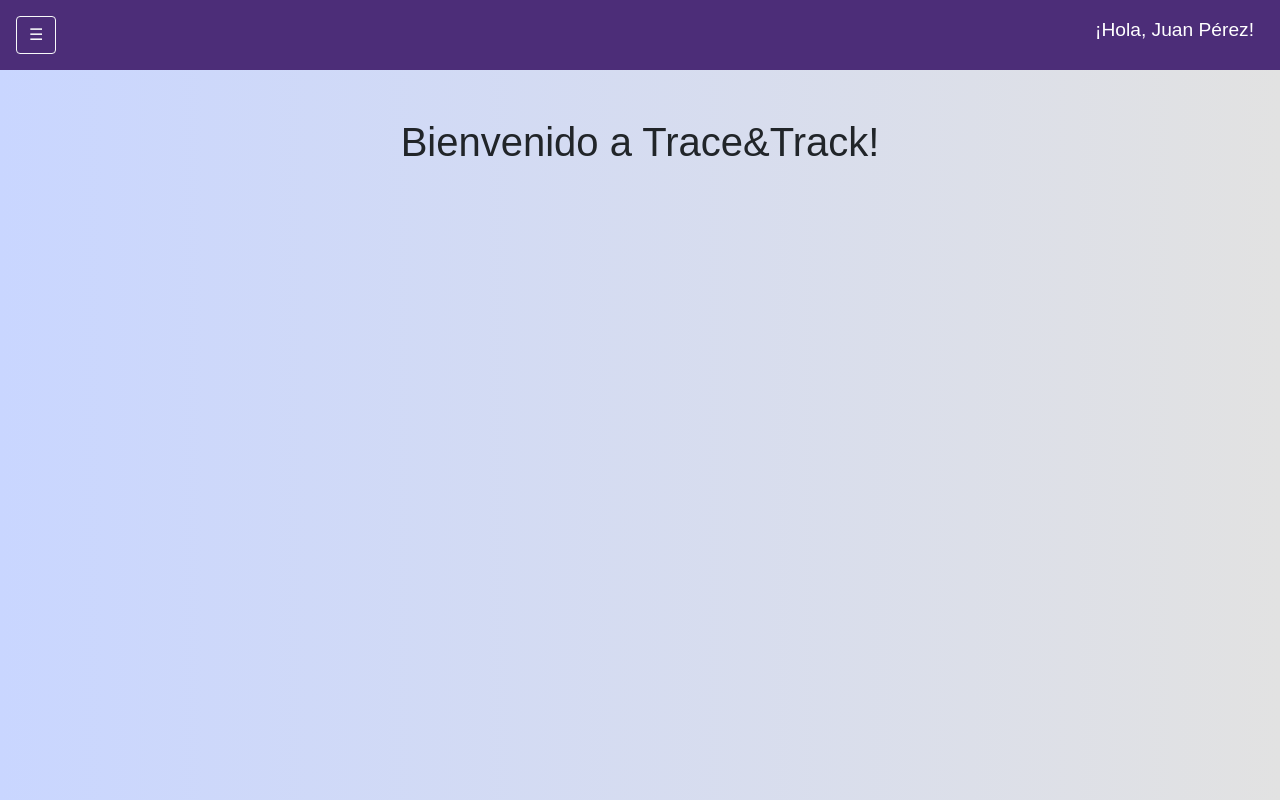
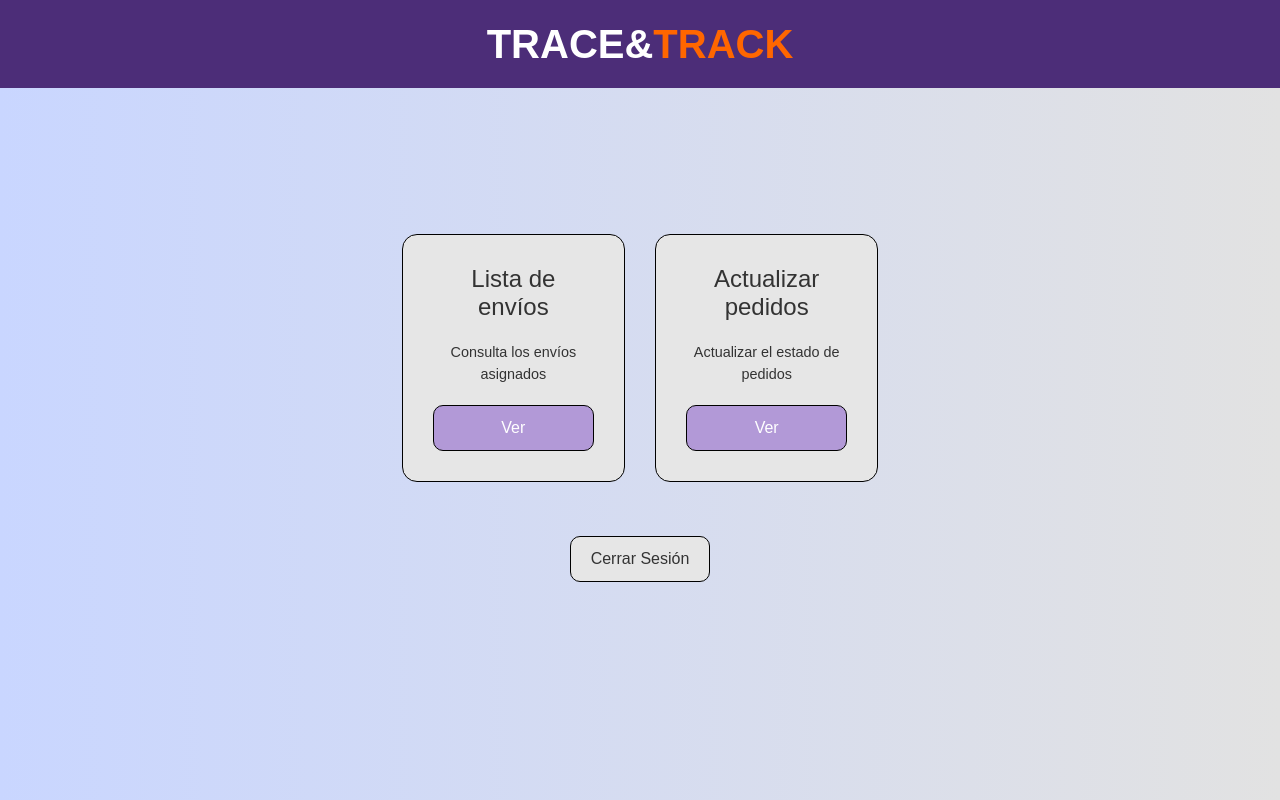
Before and after one commit to AetherDark/Rastreo-Logistico, a PHP site: page /MenuRepartidor.html in a window 1280 px wide. Run offline with PHP 8.4, Linux system fonts and the light colour scheme.

Commit message:
Mejora de MenuRepartidor

```diff
--- a/MenuRepartidor/ActualizarPedidos.html
+++ b/MenuRepartidor/ActualizarPedidos.html
@@ -33,6 +33,7 @@
                 <textarea class="form-control" id="comentario"></textarea>
             </div>
             <button type="submit" class="btn btn-primary">Actualizar Estado</button>
+            <button class="btn btn-primary" onclick="window.location.href='MenuRepartidor.html'">Regresar</button>
         </form>
     </main>
 
--- a/MenuRepartidor/ListaEnvios.html
+++ b/MenuRepartidor/ListaEnvios.html
@@ -38,6 +38,7 @@
             </tbody>
         </table>
     </main>
+    <button class="btn btn-primary" onclick="window.location.href='MenuRepartidor.html'">Regresar</button>
 
     <script src="https://code.jquery.com/jquery-3.5.1.slim.min.js"></script>
     <script src="https://cdn.jsdelivr.net/npm/bootstrap@4.5.2/dist/js/bootstrap.bundle.min.js"></script>
--- a/MenuRepartidor/MenuRepartidor.css
+++ b/MenuRepartidor/MenuRepartidor.css
@@ -1,15 +1,150 @@
-.custom-navbar {
-    background-color: #4c2d78 !important;
+/* Estilos generales */
+body {
+    font-family: Arial, sans-serif;
+    background: linear-gradient(to right, #c9d6ff, #e2e2e2);
+    margin: 0;
+    padding: 0;
+    display: flex;
+    flex-direction: column;
+    align-items: center;
 }
 
-.greeting {
-    font-size: 1.2em;
-    margin-right: 10px;
+.header {
+    background-color: #4c2d78;
+    width: 100%;
+    padding: 20px 0;
+    text-align: center;
+    position: sticky;
+    top: 0;
+    z-index: 1000;
 }
 
-/* Estilos para el sidebar */
-.collapse .custom-navbar {
-    background-color: #4c2d78;
+.header h1 {
+    color: #ffffff;
+    font-size: 2.5em;
+    margin: 0;
 }
 
-/* Estilos adicionales específicos para esta página */
+.content {
+    display: flex;
+    flex-direction: column;
+    align-items: center;
+    justify-content: center;
+    min-height: 80vh;
+    width: 100%;
+}
+
+.container {
+    max-width: 1200px;
+    display: flex;
+    flex-wrap: wrap;
+    justify-content: center;
+    gap: 30px;
+    padding: 0 20px;
+    margin: 0 auto;
+    box-sizing: border-box;
+}
+
+/* Estilos para tarjetas */
+.card {
+    background-color: #e6e6e6;
+    border-radius: 15px;
+    padding: 30px;
+    text-align: center;
+    border: 1px solid #000000;
+    transition: transform 0.3s ease, box-shadow 0.3s ease;
+    display: flex;
+    flex-direction: column;
+    justify-content: space-between;
+    width: 350px; /* Ajuste del ancho de la tarjeta */
+    height: auto;
+}
+
+.card:hover {
+    transform: scale(1.05);
+    box-shadow: 0 8px 16px rgba(0, 0, 0, 0.2);
+}
+
+.card h2 {
+    font-size: 1.5em;
+    color: #333;
+    margin-bottom: 20px;
+}
+
+.card p {
+    color: #333;
+    font-size: 0.9em;
+    margin-bottom: auto;
+}
+
+.btn {
+    background-color: #b299d7;
+    color: #ffffff;
+    border: 1px solid #000000;
+    border-radius: 10px;
+    padding: 10px 20px;
+    cursor: pointer;
+    font-size: 1em;
+    margin-top: 20px;
+}
+
+.btn:hover {
+    background-color: #8f6bbd;
+}
+
+/* Estilo específico para el botón de cerrar sesión */
+.logout-btn {
+    background-color: #e6e6e6;
+    color: #333;
+    border: 1px solid #000000;
+    border-radius: 10px;
+    padding: 10px 20px;
+    margin-top: 20px;
+    font-size: 1em;
+}
+
+.logout-btn:hover {
+    background-color: #cccccc;
+}
+
+/* Diseño responsivo */
+@media (max-width: 768px) {
+    .container {
+        flex-direction: column;
+        align-items: center;
+    }
+
+    .card {
+        width: 100%;
+        max-width: 400px;
+        margin-bottom: 20px;
+    }
+}
+
+/* Media query para resoluciones intermedias */
+@media (min-width: 769px) and (max-width: 1199px) {
+    .container {
+        display: flex;
+        justify-content: center;
+        gap: 30px;
+    }
+}
+
+/* Estilos para el logo */
+.Logo {
+    font-family: 'Futura', 'Arial', sans-serif;
+    font-size: 3em;
+    font-weight: bold;
+}
+
+.Logo .Track {
+    color: #ff6600;
+}
+
+.Logo .Trace {
+    color: #4c2d78;
+}
+
+.Logo span {
+    font-weight: bold;
+}
--- a/MenuRepartidor/MenuRepartidor.html
+++ b/MenuRepartidor/MenuRepartidor.html
@@ -3,37 +3,41 @@
 <head>
     <meta charset="UTF-8">
     <meta name="viewport" content="width=device-width, initial-scale=1.0">
-    <title>Interfaz del Repartidor</title>
-    <link href="https://stackpath.bootstrapcdn.com/bootstrap/4.5.2/css/bootstrap.min.css" rel="stylesheet">
+    <title>Trace & Track - Repartidor</title>
+    <link rel="stylesheet" href="https://stackpath.bootstrapcdn.com/bootstrap/4.5.2/css/bootstrap.min.css">
     <link rel="stylesheet" href="MenuRepartidor.css">
-    <link rel="stylesheet" href="EstilosComunes.css">
 </head>
 <body>
 
-    <header class="custom-navbar text-white p-3 d-flex justify-content-between">
-        <button class="btn btn-outline-light" type="button" data-toggle="collapse" data-target="#sidebar" aria-controls="sidebar" aria-expanded="false" aria-label="Toggle navigation">
-            ☰
-        </button>
-        <div class="greeting">¡Hola, <span id="nombreRepartidor">[Nombre del Repartidor]</span>!</div>
+    <header class="header">
+        <h1 class="Logo">
+            <span class="trace">TRACE&</span><span class="Track">TRACK</span>
+        </h1>
     </header>
 
-    <div class="collapse" id="sidebar">
-        <div class="custom-navbar p-3">
-            <nav>
-                <a href="MenuRepartidor.html" class="text-white d-block mb-2">Inicio</a>
-                <a href="ListaEnvios.html" class="text-white d-block mb-2">Lista de envíos asignados</a>
-                <a href="ActualizarPedidos.html" class="text-white d-block mb-2">Actualizar estado de pedidos</a>
-                <a href="#" class="text-white d-block">Cerrar Sesión</a>
-            </nav>
+    <div class="content">
+        <div class="container d-flex flex-column align-items-center">
+            <div class="row justify-content-center">
+                <div class="col-md-4 d-flex">
+                    <div class="card flex-fill">
+                        <h2>Lista de envíos</h2>
+                        <p>Consulta los envíos asignados</p>
+                        <button class="btn" onclick="window.location.href='ListaEnvios.html'">Ver</button>
+                    </div>
+                </div>
+                <div class="col-md-4 d-flex">
+                    <div class="card flex-fill">
+                        <h2>Actualizar pedidos</h2>
+                        <p>Actualizar el estado de pedidos</p>
+                        <button class="btn" onclick="window.location.href='ActualizarPedidos.html'">Ver</button>
+                    </div>
+                </div>
+            </div>
+            <button class="logout-btn btn btn-danger mt-4" onclick="window.location.href='../Menu principal/Menu.html'">Cerrar Sesión</button>
         </div>
     </div>
 
-    <main class="text-center mt-5">
-        <h1>Bienvenido a Trace&Track!</h1>
-    </main>
-
     <script src="https://code.jquery.com/jquery-3.5.1.slim.min.js"></script>
     <script src="https://cdn.jsdelivr.net/npm/bootstrap@4.5.2/dist/js/bootstrap.bundle.min.js"></script>
-    <script src="Funcionalidades.js"></script>
 </body>
 </html>
```
